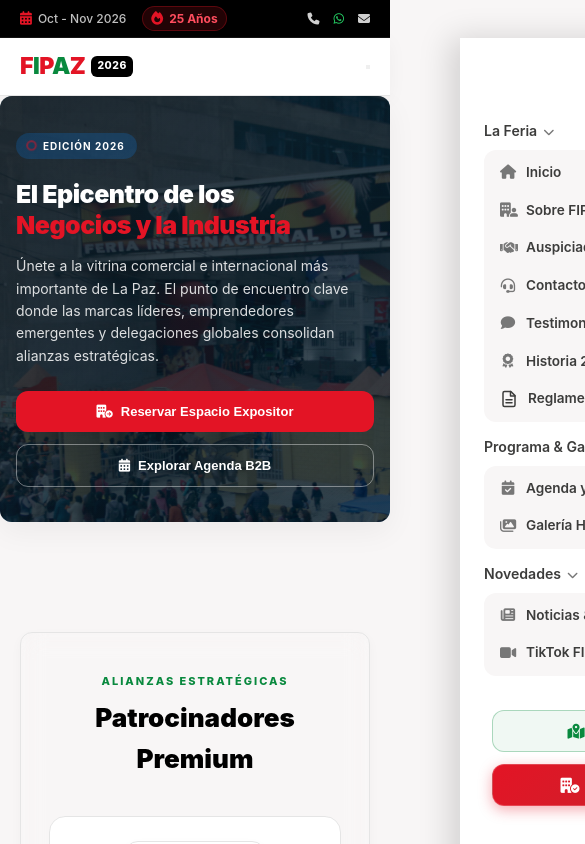
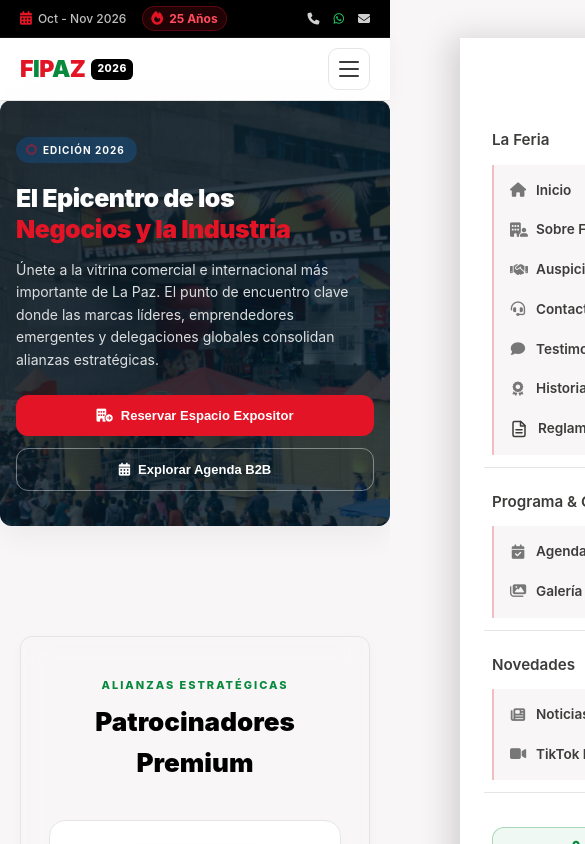
Before and after one commit to Garzuca/Zapif, an Angular app: page / in a window 390 px wide. Shown: the top 844 px of the page, 585 px wide, since content can reach past the window. Built offline with nearby package versions, Linux system fonts and the light colour scheme; no server answers.

Commit message:
ajustes visuales

```diff
--- a/src/app/components/footer-fipaz/footer-fipaz.html
+++ b/src/app/components/footer-fipaz/footer-fipaz.html
@@ -23,8 +23,8 @@
                         class="fa-brands fa-linkedin-in"></i></a>
                 <a href="https://www.youtube.com/@fipaz.bolivia" target="_blank" aria-label="YouTube FIPAZ"><i
                         class="fa-brands fa-youtube"></i></a>
-                <a href="https://twitter.com/feriafipaz/" target="_blank" aria-label="Twiter (X) FIPAZ"><i
-                        class="fa-brands fa-x-twitter"></i></a>
+                <a href="https://twitter.com/feriafipaz/" target="_blank" aria-label="Twitter FIPAZ"><i
+                        class="fa-brands fa-twitter"></i></a>
             </div>
         </div>
 
--- a/src/app/shared/navbar-fipaz/navbar-fipaz.css
+++ b/src/app/shared/navbar-fipaz/navbar-fipaz.css
@@ -254,6 +254,49 @@
     margin-left: 8px;
 }
 
+/* El control móvil permanece oculto fuera de la vista responsive. */
+.burger-menu {
+    display: none;
+    width: 42px;
+    height: 42px;
+    padding: 0;
+    border: 1px solid var(--border);
+    border-radius: 10px;
+    background: var(--surface);
+    color: var(--text-main);
+    align-items: center;
+    justify-content: center;
+    flex-direction: column;
+    gap: 5px;
+    cursor: pointer;
+}
+
+.burger-line {
+    display: block;
+    width: 20px;
+    height: 2px;
+    border-radius: 2px;
+    background: currentColor;
+    transition: transform 0.25s ease, opacity 0.2s ease;
+}
+
+.burger-menu.is-active {
+    color: var(--primary);
+    border-color: rgba(227, 20, 37, 0.35);
+}
+
+.burger-menu.is-active .burger-line:nth-child(1) {
+    transform: translateY(7px) rotate(45deg);
+}
+
+.burger-menu.is-active .burger-line:nth-child(2) {
+    opacity: 0;
+}
+
+.burger-menu.is-active .burger-line:nth-child(3) {
+    transform: translateY(-7px) rotate(-45deg);
+}
+
 .btn-visitante-outline,
 .btn-cta-nav {
     display: inline-flex;
@@ -349,6 +392,17 @@
    RESPONSIVE: MOBILE Y TABLETS (< 1024px)
    ============================================ */
 @media (max-width: 1023px) {
+    :host {
+        display: block;
+        height: 100px;
+    }
+
+    .navbar-master {
+        position: fixed;
+        left: 0;
+        top: 0;
+    }
+
     .utility-info-zone .utility-item:nth-child(2) {
         display: none;
     }
@@ -359,6 +413,9 @@
 
     .burger-menu {
         display: flex;
+        position: relative;
+        z-index: 1100;
+        flex: 0 0 auto;
     }
 
     .nav-menu-wrapper {
@@ -394,6 +451,22 @@
     .nav-item-dropdown {
         width: 100%;
         padding: 0;
+        border-bottom: 1px solid var(--border);
+        padding-bottom: 12px;
+    }
+
+    .nav-link {
+        display: flex;
+        width: 100%;
+        min-height: 42px;
+        justify-content: space-between;
+        padding: 10px 8px;
+        font-size: 0.95rem;
+    }
+
+    .nav-arrow {
+        color: var(--primary);
+        transform: rotate(180deg);
     }
 
     .dropdown-menu-box {
@@ -404,13 +477,15 @@
         box-shadow: none;
         border: none;
         background: var(--background);
-        margin-top: 6px;
-        padding: 4px;
+        margin: 2px 0 0 8px;
+        padding: 6px;
+        border-left: 2px solid rgba(227, 20, 37, 0.25);
+        border-radius: 0 8px 8px 0;
     }
 
     .dropdown-item {
         font-size: 0.85rem;
-        padding: 8px 12px;
+        padding: 9px 10px;
     }
 
     .navbar-buttons-container {
```
